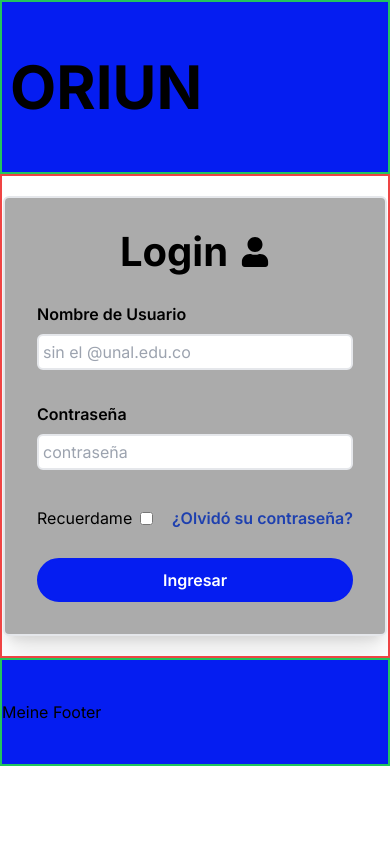
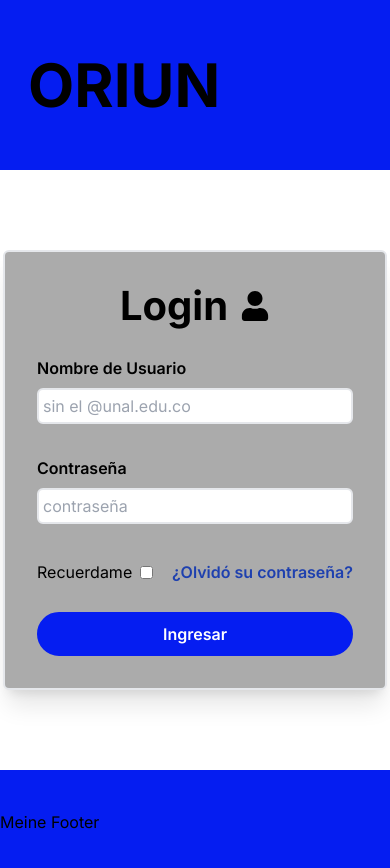
Before and after one commit to camunozv/oriun-frontend, a Next.js app: page /Ingreso in a window 390 px wide. Shown: the top 868 px of the page. Before the commit the page ends 844 px from the top, so only its background shows below. Built offline with nearby package versions, Linux system fonts and the light colour scheme.

Commit message:
Login page responsiveness improved

```diff
--- a/app/Ingreso/page.jsx
+++ b/app/Ingreso/page.jsx
@@ -5,15 +5,15 @@ import React from "react";
 function Ingreso() {
   return (
     <>
-      <header className="mx-auto max-w-[1580px] py-10 flex items-center justify-left bg-figma_blue gap-3 border-green-500 border-2">
+      <header className="mx-auto max-w-[3160px] py-10 flex items-center justify-left bg-figma_blue gap-3 px-5">
         <h1 className="text-[60px] font-bold text-black mx-2">ORIUN</h1>
       </header>
 
-      <main className="mx-auto max-h-[1024px] max-w-[1580px] border-2 border-red-500 relative overflow-hidden flex items-center flex-col justify-center py-5 px-5">
+      <main className="mx-auto max-h-[2048px] max-w-[3160px] relative overflow-hidden flex items-center flex-col justify-center py-[80px] px-5">
         <LoginForm />
       </main>
 
-      <footer className="mx-auto max-w-[1580px] py-10 flex items-center justify-left bg-figma_blue gap-3 border-green-500 border-2">
+      <footer className="mx-auto max-w-[3160px] py-10 flex items-center justify-left bg-figma_blue gap-3">
         Meine Footer
       </footer>
     </>
```
